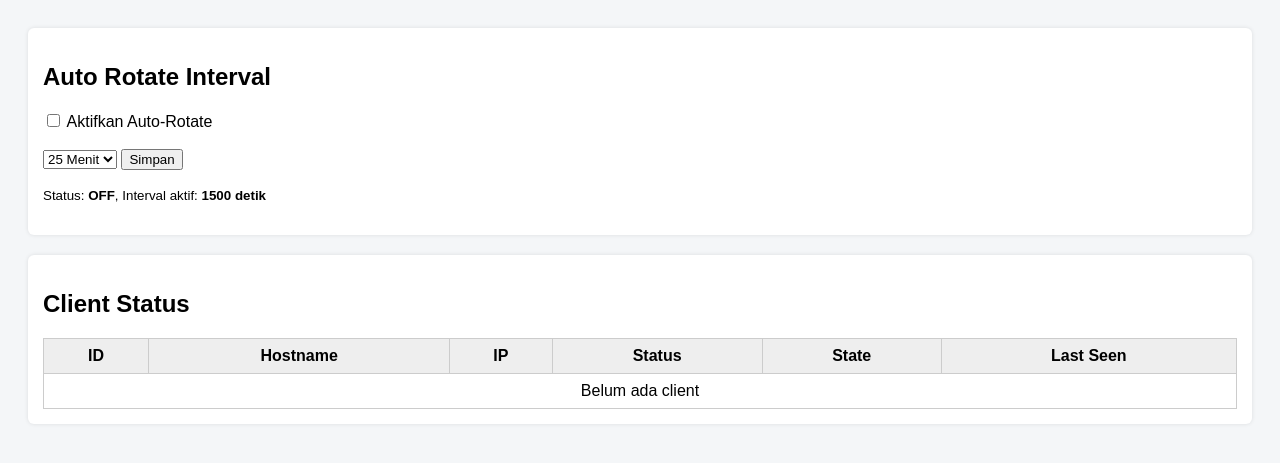
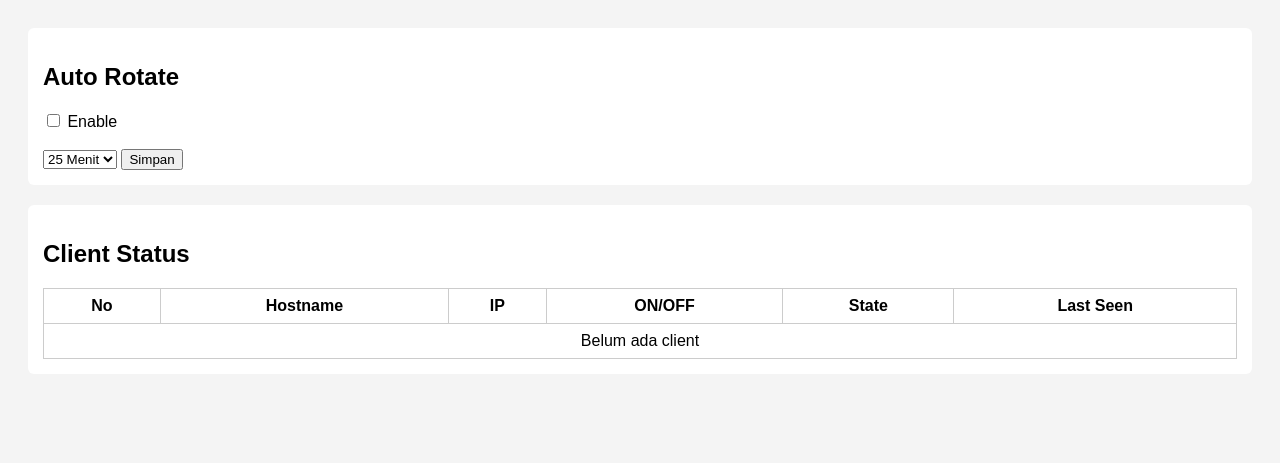
Before and after one commit to mrstorm234/nyilsrv, a Flask app: page / in a window 1280 px wide. Shown: the top 463 px of the page. Run offline with Flask 3, Linux system fonts and the light colour scheme.

Commit message:
Update index.html

```diff
--- a/server/templates/index.html
+++ b/server/templates/index.html
@@ -1,72 +1,71 @@
 <!DOCTYPE html>
 <html>
 <head>
-    <title>NYILSRV Control Panel</title>
+<title>NYILSRV Dashboard</title>
 <style>
-        body { font-family: Arial, Helvetica, sans-serif; background: #f4f6f8; padding: 20px; }
-        .box { background: white; padding: 15px; margin-bottom: 20px; border-radius: 6px; box-shadow: 0 0 4px rgba(0,0,0,0.1); }
-        table { border-collapse: collapse; width: 100%; background: white; }
-        th, td { border: 1px solid #ccc; padding: 8px; text-align: center; }
-        th { background: #eee; }
-        .ONLINE { color: green; font-weight: bold; }
-        .OFFLINE { color: red; font-weight: bold; }
-        .ON { color: green; font-weight: bold; }
-        .OFF { color: red; font-weight: bold; }
+body{font-family:Arial;background:#f4f4f4;padding:20px}
+.box{background:#fff;padding:15px;margin-bottom:20px;border-radius:6px}
+table{width:100%;border-collapse:collapse}
+th,td{border:1px solid #ccc;padding:8px;text-align:center}
+.ON{color:green;font-weight:bold}
+.OFF{color:red;font-weight:bold}
+.ONLINE{color:green}
+.OFFLINE{color:red}
 </style>
 </head>
 <body>
 
 <div class="box">
-    <h2>Auto Rotate Interval</h2>
-    <form method="post" action="/set_interval">
+<h2>Auto Rotate</h2>
+<form method="post" action="/set">
 <label>
-            <input type="checkbox" name="enabled" {% if cfg.enabled %}checked{% endif %}> Aktifkan Auto-Rotate
+<input type="checkbox" name="enabled" {% if cfg.enabled %}checked{% endif %}>
+Enable
 </label>
 <br><br>
-        <select name="seconds">
-            <option value="1500" {% if cfg.interval_seconds == 1500 %}selected{% endif %}>25 Menit</option>
-            <option value="2100" {% if cfg.interval_seconds == 2100 %}selected{% endif %}>35 Menit</option>
-            <option value="3600" {% if cfg.interval_seconds == 3600 %}selected{% endif %}>1 Jam</option>
-            <option value="7200" {% if cfg.interval_seconds == 7200 %}selected{% endif %}>2 Jam</option>
-            <option value="10800" {% if cfg.interval_seconds == 10800 %}selected{% endif %}>3 Jam</option>
+<select name="interval">
+<option value="1500" {% if cfg.interval==1500 %}selected{% endif %}>25 Menit</option>
+<option value="2100" {% if cfg.interval==2100 %}selected{% endif %}>35 Menit</option>
+<option value="3600" {% if cfg.interval==3600 %}selected{% endif %}>1 Jam</option>
+<option value="7200" {% if cfg.interval==7200 %}selected{% endif %}>2 Jam</option>
+<option value="10800" {% if cfg.interval==10800 %}selected{% endif %}>3 Jam</option>
 </select>
-        <button type="submit">Simpan</button>
+<button>Simpan</button>
 </form>
-    <p><small>Status: <b>{{ "ON" if cfg.enabled else "OFF" }}</b>, Interval aktif: <b>{{ cfg.interval_seconds }} detik</b></small></p>
 </div>
 
 <div class="box">
 <h2>Client Status</h2>
 <table>
 <tr>
-            <th>ID</th>
+<th>No</th>
 <th>Hostname</th>
 <th>IP</th>
-            <th>Status</th>
+<th>ON/OFF</th>
 <th>State</th>
 <th>Last Seen</th>
 </tr>
 
 {% for c in clients %}
 <tr>
-            <td>{{ c.id }}</td>
+<td>{{ loop.index }}</td>
 <td>{{ c.hostname }}</td>
 <td>{{ c.ip }}</td>
-            <td class="{{ c.status }}">{{ c.status }}</td>
+<td class="{{ 'ON' if cfg.active==c.hostname else 'OFF' }}">
+{{ 'ON' if cfg.active==c.hostname else 'OFF' }}
+</td>
 <td class="{{ c.state }}">{{ c.state }}</td>
-            <td>{{ c.last_seen_ago }} detik lalu</td>
+<td>{{ c.ago }} detik lalu</td>
 </tr>
 {% else %}
-        <tr>
-            <td colspan="6" style="text-align:center;">Belum ada client</td>
-        </tr>
+<tr><td colspan="6">Belum ada client</td></tr>
 {% endfor %}
+
 </table>
 </div>
 
 <script>
-    // reload setiap 5 detik supaya client baru langsung terlihat
-    setTimeout(() => location.reload(), 5000);
+setTimeout(()=>location.reload(),5000)
 </script>
 
 </body>
```
Lines whose indentation alone changed are shown as unchanged.
